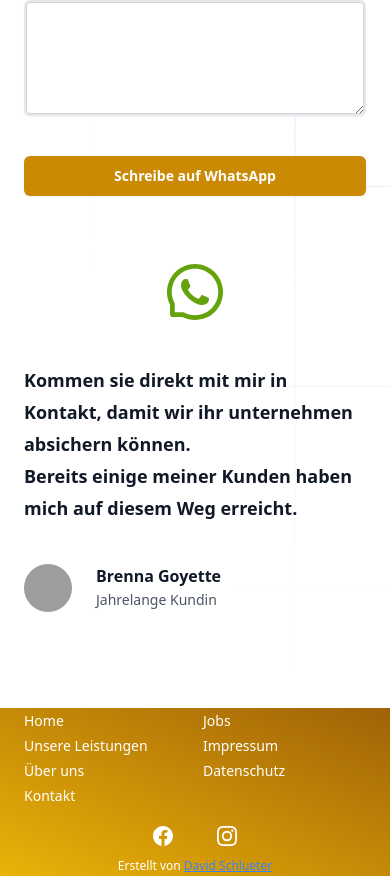
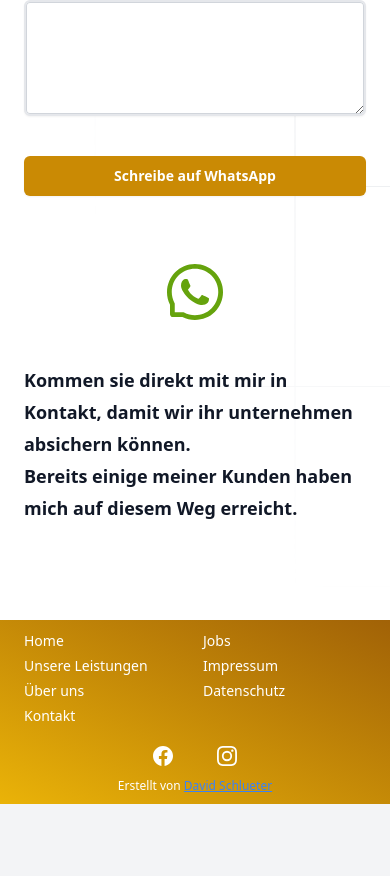
Before and after one commit to Maduki-tech/steiner, a Next.js app: page /kontakt in a window 390 px wide. Shown: the part 646-1522 px from the top of the page. After the commit the page ends 1450 px from the top, so only its background shows below. Built offline with nearby package versions, Linux system fonts and the light colour scheme; grey boxes are pictures that could not be loaded.

Commit message:
Added smooth scroll to top button

```diff
--- a/src/Components/Footer.tsx
+++ b/src/Components/Footer.tsx
@@ -43,7 +43,7 @@ const navigation = {
 export default function Example() {
   return (
     <footer className="bg-gradient-to-tr from-yellow-500 to-yellow-700">
-      <div className="mx-auto max-w-7xl overflow-hidden px-6 sm:py-2 lg:px-8">
+      <div className="mx-auto max-w-7xl overflow-hidden px-6 sm:py-2 py-2 lg:px-8">
         <nav
           className="-mb-6 columns-2 sm:flex sm:justify-center sm:space-x-12"
           aria-label="Footer"
--- a/src/Components/Header.tsx
+++ b/src/Components/Header.tsx
@@ -23,10 +23,10 @@ export default function Example() {
         aria-label="Global"
       >
         <div className="flex lg:flex-1">
-          <a href="#" className="-m-1.5 p-1.5">
+          <Link href="/" className="-m-1.5 p-1.5">
             <span className="sr-only">Steiner Security</span>
             <Image className="h-12 w-auto" src={logo} alt="" />
-          </a>
+          </Link>
         </div>
         <div className="flex lg:hidden">
           <button
--- a/src/Components/Hero.tsx
+++ b/src/Components/Hero.tsx
@@ -8,8 +8,8 @@ export default function Hero() {
   return (
     <div className="hero min-h-screen place-items-start bg-hero-pattern bg-cover bg-center md:place-items-center xl:bg-fixed">
       <div className="hero-overlay bg-black bg-opacity-30"></div>
-      <div className="hero-content text-center text-white">
-        <div className="flex max-w-md flex-col gap-20">
+      <div className="hero-content text-center text-white w-full">
+        <div className="flex max-w-md flex-col gap-20 ">
           <div>
             <motion.h1
               initial={{ opacity: 0, x: -20 }}
--- a/src/pages/_app.tsx
+++ b/src/pages/_app.tsx
@@ -1,9 +1,50 @@
 import { type AppType } from "next/dist/shared/lib/utils";
+import { useEffect, useState } from "react";
 
 import "~/styles/globals.css";
 
 const MyApp: AppType = ({ Component, pageProps }) => {
-  return <Component {...pageProps} />;
+  const [scrollButtonVisible, setScrollButtonVisible] = useState(false);
+
+  useEffect(() => {
+    const handleScrolLButtonVisibility = () => {
+      window.pageYOffset > 300
+        ? setScrollButtonVisible(true)
+        : setScrollButtonVisible(false);
+    };
+    window.addEventListener("scroll", handleScrolLButtonVisibility);
+    return () => {
+      window.removeEventListener("scroll", handleScrolLButtonVisibility);
+    };
+  }, []);
+  return (
+    <>
+      <Component {...pageProps} />
+
+      {scrollButtonVisible && (
+        <button
+            className="fixed bottom-4 right-4 bg-yellow-500 rounded-full p-2.5"
+            onClick={() => window.scrollTo({ top: 0, behavior: "smooth" })}
+            >
+            <svg
+                className="h-6 w-6 text-white"
+                xmlns="http://www.w3.org/2000/svg"
+                fill="none"
+                viewBox="0 0 24 24"
+                >
+                <path
+                    stroke="currentColor"
+                    strokeLinecap="round"
+                    strokeLinejoin="round"
+                    strokeWidth={2}
+                    d="M5 10l7-7m0 0l7 7m-7-7v18"
+                    />
+            </svg>
+        </button>
+        )}
+
+    </>
+  );
 };
 
 export default MyApp;
--- a/src/pages/about/index.tsx
+++ b/src/pages/about/index.tsx
@@ -80,7 +80,7 @@ export default function index() {
           <div className="mx-auto max-w-7xl px-6 lg:px-8">
             <div className="mx-auto grid max-w-2xl grid-cols-1 gap-x-8 gap-y-16 sm:gap-y-20 lg:mx-0 lg:max-w-none lg:grid-cols-3">
               <div>
-                <h2 className="mb-8 text-3xl font-bold tracking-tight text-gray-900 sm:text-4xl">
+                <h2 className=" text-center mb-8 text-3xl font-bold tracking-tight text-gray-900 sm:text-4xl">
                   Unsere Mission
                 </h2>
                 <div className="h-40 w-auto">
--- a/src/pages/index.tsx
+++ b/src/pages/index.tsx
@@ -63,12 +63,12 @@ const Home: NextPage = () => {
           />
         </svg>
         <Leistungen />
-        <section className="h-[20rem] xl:h-[30rem]">
-          <div className="container mx-auto flex flex-col gap-8 px-8 md:relative">
+        <section className="h-[30rem]">
+          <div className="container mx-auto flex flex-col md:gap-8 px-8 md:relative">
             <Image
               src={werbung}
               alt=""
-              className="inset-0 w-3/4 overflow-hidden rounded-md md:absolute lg:w-auto"
+              className="inset-0 w-full overflow-hidden rounded-md md:absolute lg:w-3/4"
             />
             <motion.div
               initial={{ opacity: 0, y: 50 }}
--- a/src/pages/kontakt/index.tsx
+++ b/src/pages/kontakt/index.tsx
@@ -144,21 +144,6 @@ export default function Index() {
                     erreicht.
                   </p>
                 </blockquote>
-                <figcaption className="mt-10 flex gap-x-6">
-                  <img
-                    src="https://images.unsplash.com/photo-1550525811-e5869dd03032?ixlib=rb-=eyJhcHBfaWQiOjEyMDd9&auto=format&fit=facearea&facepad=2&w=96&h=96&q=80"
-                    alt=""
-                    className="h-12 w-12 flex-none rounded-full bg-gray-50"
-                  />
-                  <div>
-                    <div className="text-base font-semibold text-gray-900">
-                      Brenna Goyette
-                    </div>
-                    <div className="text-sm leading-6 text-gray-600">
-                      Jahrelange Kundin
-                    </div>
-                  </div>
-                </figcaption>
               </figure>
             </div>
           </div>
--- a/src/pages/leistungen/index.tsx
+++ b/src/pages/leistungen/index.tsx
@@ -30,7 +30,7 @@ const posts = [
     category: { title: "Doorman"},
   },
   {
-    title: "eventschutz",
+    title: "Eventschutz",
     description:
       "Unser Eventschutz umfasst professionelle Sicherheitspatrouillen, Zugangskontrolle, VIP-Schutz, Notfallreaktion und mehr. Wir bieten maßgeschneiderte Lösungen für Veranstaltungen jeder Größe und Art, um Ihnen ein Gefühl der Sicherheit und des Schutzes zu geben. Kontaktieren Sie uns, um mehr zu erfahren.",
     imageUrl:eventschutz,
```
